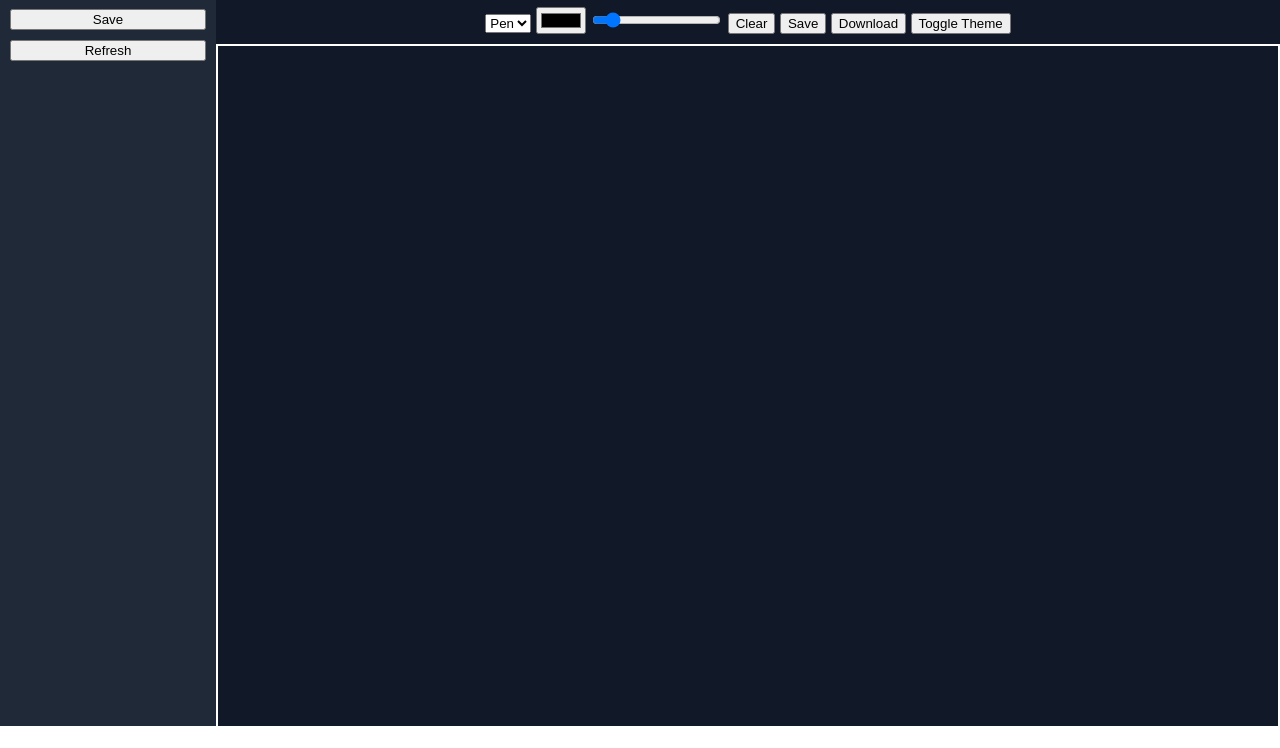
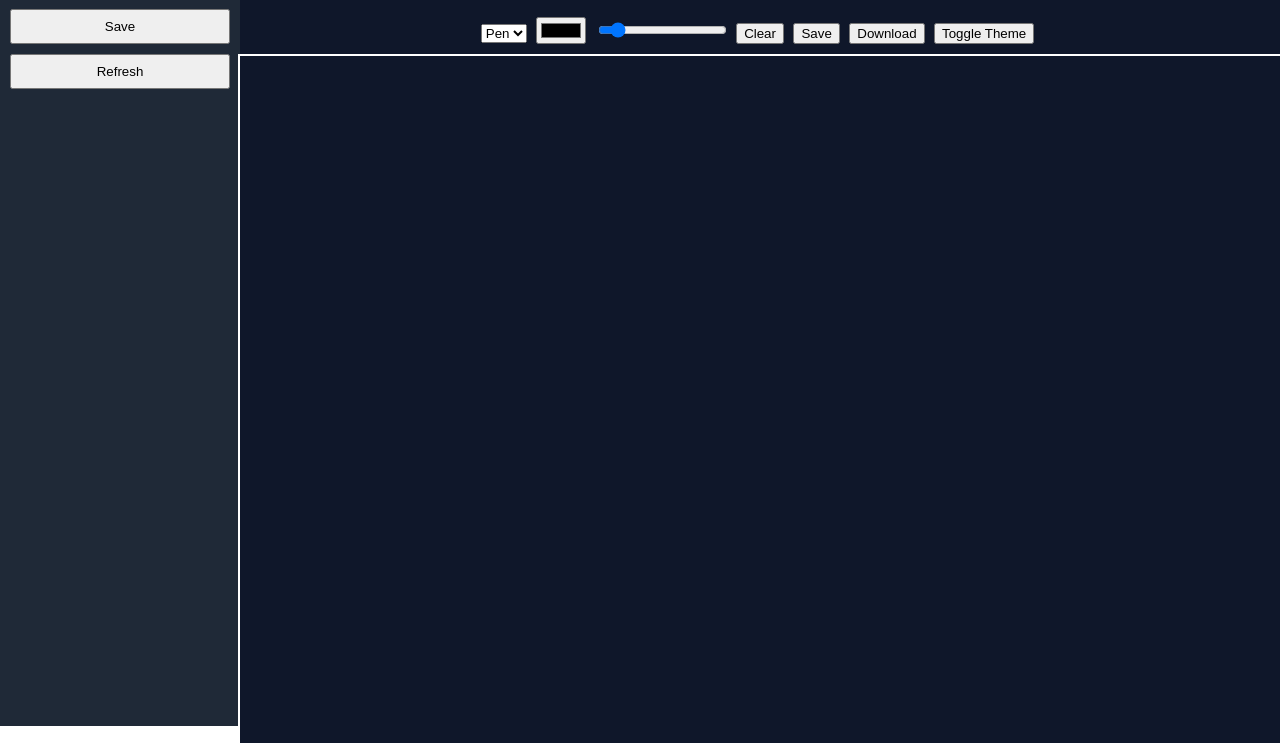
Before and after one commit to ishpreet27/whiteboard.app, a website: page client/index.html in a window 1280 px wide. Shown: the part 74-822 px from the top of the page. Drawn offline with nearby package versions, Linux system fonts and the light colour scheme; no server answers.

Commit message:
Update style.css

```diff
--- a/client/style.css
+++ b/client/style.css
@@ -8,6 +8,7 @@ body {
   height: 100vh;
 }
 
+/* Sidebar */
 .sidebar {
   width: 220px;
   background: #1f2937;
@@ -16,27 +17,41 @@ body {
 }
 
 .sidebar button {
+  width: 100%;
   margin: 5px 0;
-  width: 100%;
+  padding: 8px;
 }
 
 #boardsList div {
   margin: 5px 0;
+  background: #374151;
+  padding: 5px;
   cursor: pointer;
-  padding: 5px;
-  background: #374151;
 }
 
+/* Main */
 .main {
   flex: 1;
   display: flex;
   flex-direction: column;
   align-items: center;
-  background: #111827;
+  background: #0f172a;
   color: white;
 }
 
+/* Toolbar */
+.toolbar {
+  margin: 10px;
+}
+
+.toolbar > * {
+  margin-right: 5px;
+}
+
+/* Canvas */
 canvas {
+  flex: 1;
+  width: 100%;
+  background: #0f172a;
   border: 2px solid white;
-  margin-top: 10px;
 }
```
